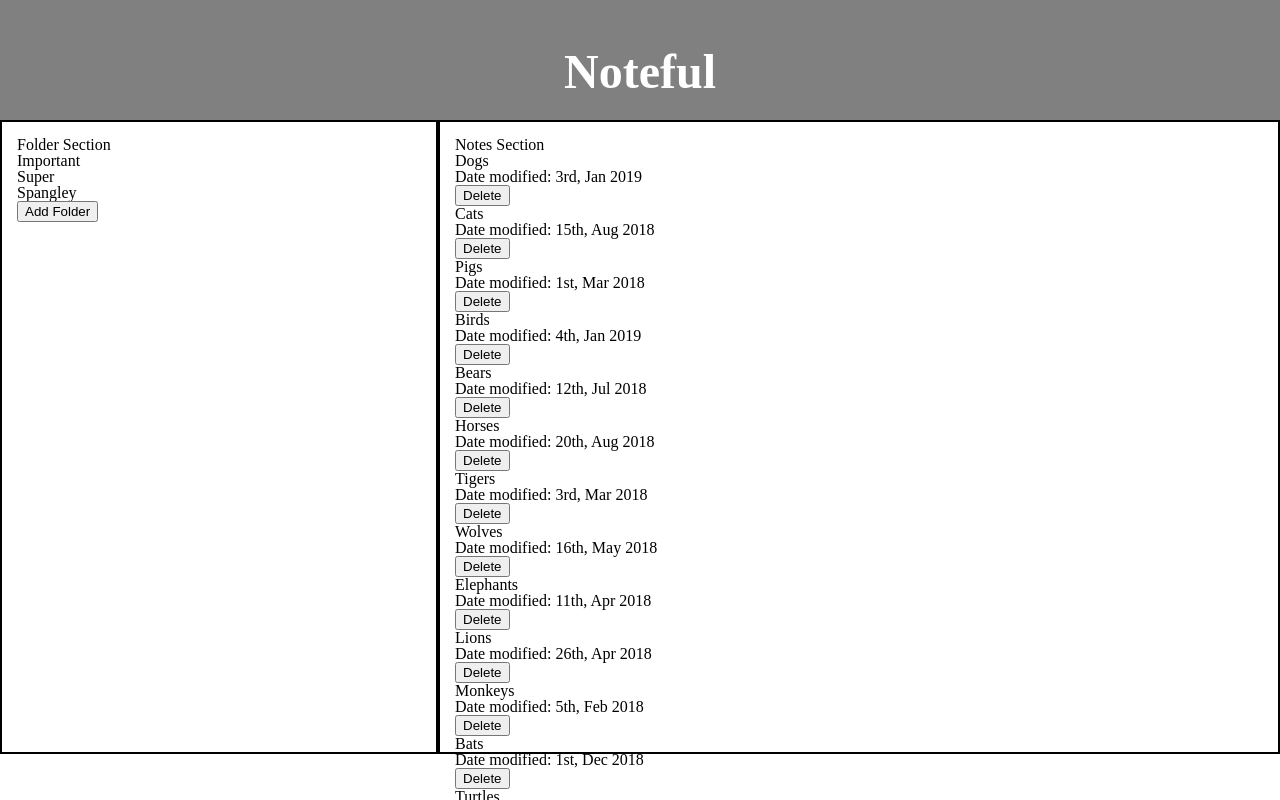
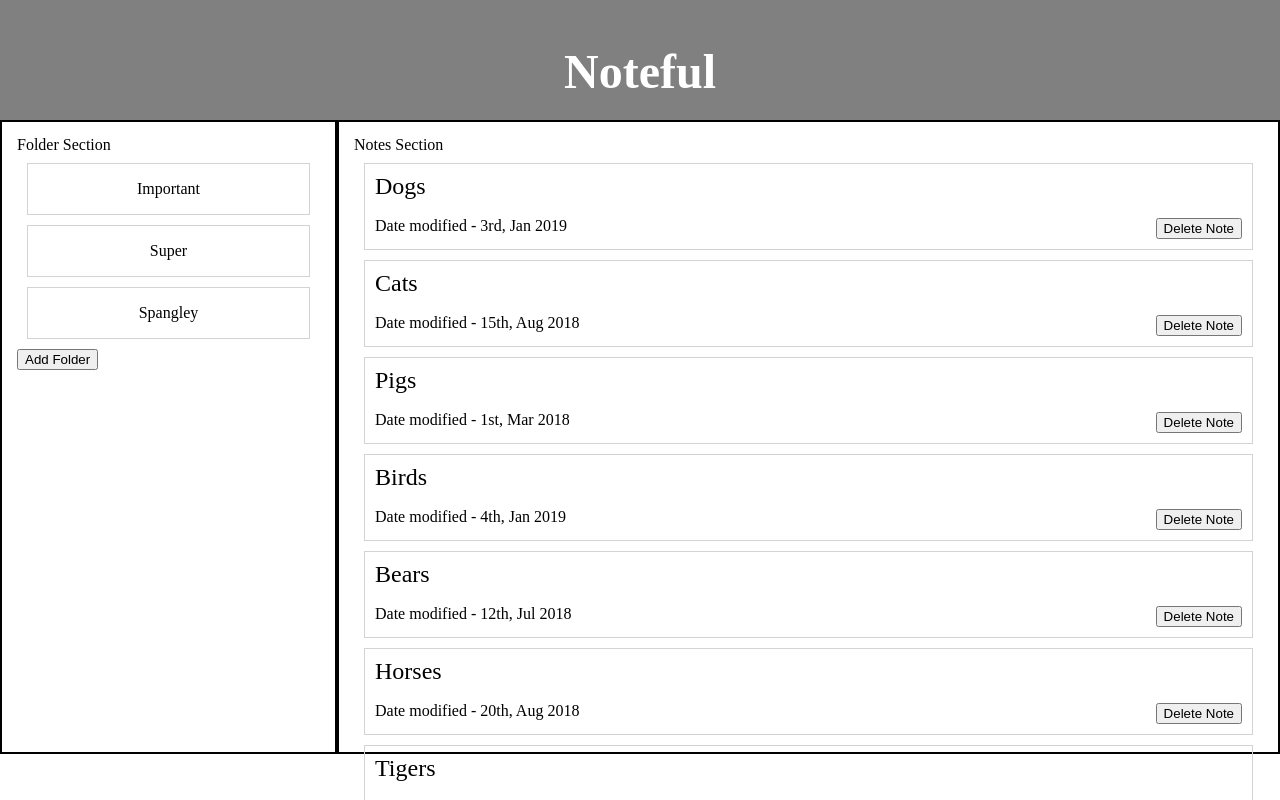
Before and after one commit to Thorn51/noteful, a React (Create React App) app: page / in a window 1280 px wide. Shown: the top 800 px of the page. Built offline with nearby package versions, Linux system fonts and the light colour scheme.

Commit message:
Add styles

```diff
--- a/src/Main/Main.css
+++ b/src/Main/Main.css
@@ -11,8 +11,41 @@
 }
 
 .main_content {
-  flex: 2;
+  flex: 3;
   height: 75vh;
   border: 2px solid black;
   padding: 15px;
 }
+
+.folder {
+  display: flex;
+  justify-content: center;
+  align-items: center;
+  height: 50px;
+  border: lightgray solid 1px;
+  margin: 10px;
+}
+
+.note {
+  margin: 10px;
+  border: lightgray solid 1px;
+}
+
+.note_name {
+  font-size: 1.5rem;
+  margin: 10px;
+}
+
+.note_modification {
+  display: flex;
+  flex-direction: row;
+  justify-content: space-between;
+}
+
+.modification_date {
+  margin: 10px;
+}
+
+.note_delete {
+  margin: 10px;
+}
--- a/src/Main/Main.js
+++ b/src/Main/Main.js
@@ -16,12 +16,14 @@ export default class Main extends React.Component {
     const noteList = Object.keys(store.notes).map(key => {
       return (
         <div key={store.notes[key].id} className="note">
-          <h2>{store.notes[key].name}</h2>
-          <p>
-            Date modified:{" "}
-            {moment(store.notes[key].modified).format("Do, MMM YYYY")}
-          </p>
-          <button>Delete</button>
+          <h2 className="note_name">{store.notes[key].name}</h2>
+          <div className="note_modification">
+            <div className="modification_date">
+              Date modified -{" "}
+              {moment(store.notes[key].modified).format("Do, MMM YYYY")}
+            </div>
+            <button className="note_delete">Delete Note</button>
+          </div>
         </div>
       );
     });
```
